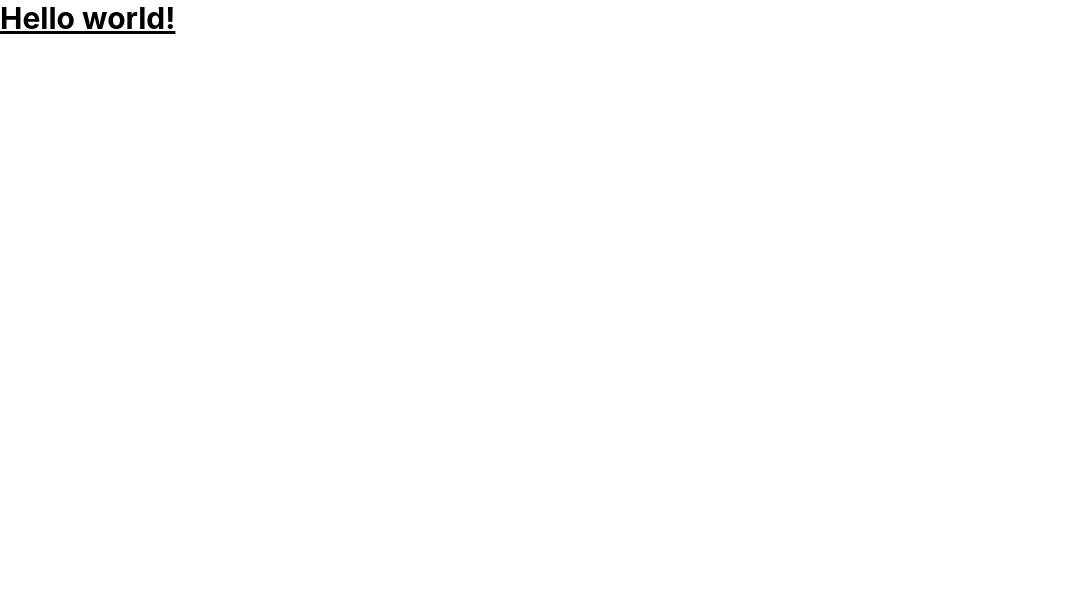
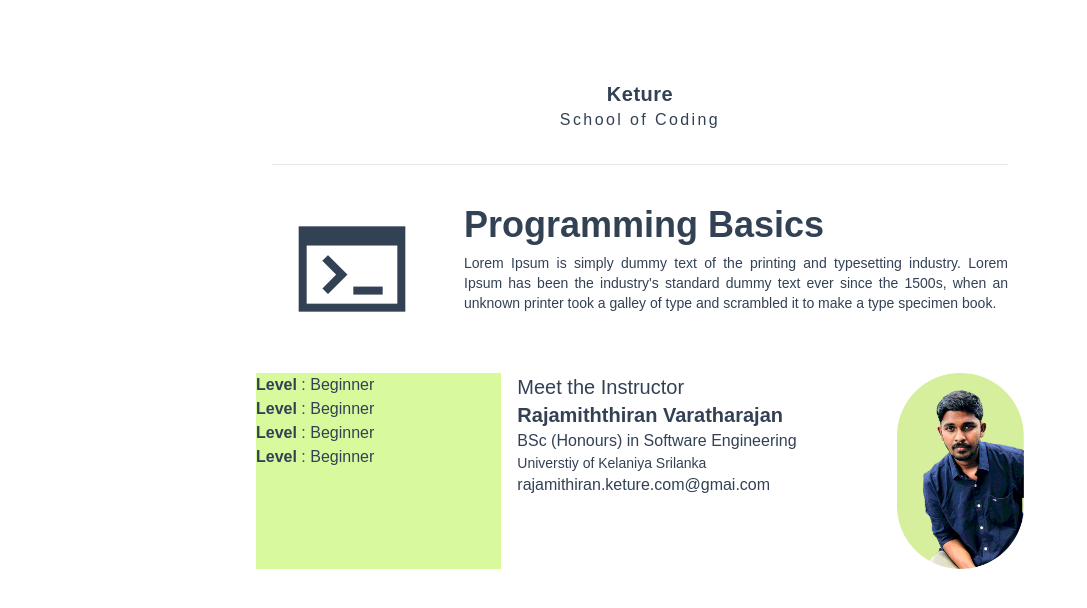
Before and after one commit to Keture/Keture-School-of-Coding, a React (Create React App) app: page / in a window 1280 px wide. Shown: the top 608 px of the page, without its empty margins (0-1087 px from the left). Built offline with nearby package versions, Linux system fonts and the light colour scheme.

Commit message:
basic layout

```diff
--- a/public/index.html
+++ b/public/index.html
@@ -2,7 +2,7 @@
 <html lang="en">
   <head>
     <meta charset="utf-8" />
-    <link rel="icon" href="%PUBLIC_URL%/favicon.ico" />
+    <link rel="icon" href="%PUBLIC_URL%/logo.png" />
     <meta name="viewport" content="width=device-width, initial-scale=1" />
     <meta name="theme-color" content="#000000" />
     <meta
@@ -24,7 +24,9 @@
       work correctly both with client-side routing and a non-root public URL.
       Learn how to configure a non-root public URL by running `npm run build`.
     -->
-    <title>React App</title>
+    <title>School of Coding</title>
+    <link rel="stylesheet" href="https://fonts.googleapis.com/css2?family=Material+Symbols+Outlined:opsz,wght,FILL,GRAD@20..48,100..700,0..1,-50..200" />
+    <link rel="stylesheet" href="https://fonts.googleapis.com/css2?family=Material+Symbols+Sharp:opsz,wght,FILL,GRAD@20..48,100..700,0..1,-50..200" />
   </head>
   <body>
     <noscript>You need to enable JavaScript to run this app.</noscript>
--- a/src/App.js
+++ b/src/App.js
@@ -1,9 +1,66 @@
+import mith from "./assets/images/mith.png";
 function App() {
   return (
-    <h1 className="text-3xl font-bold underline">
-      Hello world!
-    </h1>
-  )
+    <>
+      <div className="container max-w-3xl mx-auto mt-20 text-slate-700">
+        <div className=" text-center">
+          <div className=" text-xl font-black tracking-wide">Keture</div>
+          <div className="tracking-[.15em]">School of Coding</div>
+        </div>
+        <hr className="h-px my-8 bg-gray-200 border-0 dark:bg-slate-700 mx-4"></hr>
+        <div className="md:grid grid-cols-4 mt-10">
+          <div className=" flex align-middle justify-center">
+            <span className="material-symbols-sharp text-9xl">terminal</span>
+          </div>
+          <div className="col-span-3 px-4">
+            <div className="text-4xl font-black">Programming Basics</div>
+            <div className=" mt-2 text-sm text-justify">
+              Lorem Ipsum is simply dummy text of the printing and typesetting
+              industry. Lorem Ipsum has been the industry's standard dummy text
+              ever since the 1500s, when an unknown printer took a galley of
+              type and scrambled it to make a type specimen book.{" "}
+            </div>
+          </div>
+        </div>
+        <div className="md:grid grid-cols-3 mt-10 gap-4">
+          <div className="bg-lime-200">
+            <div>
+              <span className=" font-semibold">Level</span> : Beginner
+            </div>
+            <div>
+              <span className=" font-semibold">Level</span> : Beginner
+            </div>
+            <div>
+              <span className=" font-semibold">Level</span> : Beginner
+            </div>
+            <div>
+              <span className=" font-semibold">Level</span> : Beginner
+            </div>
+          </div>
+          <div className="col-span-2 md:grid grid-cols-4">
+            <div className="col-span-3">
+              <div className="text-xl">Meet the Instructor</div>
+              <div className="text-xl font-black">
+                Rajamiththiran Varatharajan
+              </div>
+              <div className="text-md">
+                BSc (Honours) in Software Engineering
+              </div>
+              <div className="text-sm">Universtiy of Kelaniya Srilanka</div>
+              <div className="text-md">rajamithiran.keture.com@gmai.com</div>
+            </div>
+            <div>
+              <img
+                className="block w-auto"
+                src={mith}
+                alt="Workflow"
+              />
+            </div>
+          </div>
+        </div>
+      </div>
+    </>
+  );
 }
 
 export default App;
--- a/src/index.css
+++ b/src/index.css
@@ -1,18 +1,22 @@
 @tailwind base;
 @tailwind components;
 @tailwind utilities;
+@import url('https://fonts.googleapis.com/css2?family=Manrope:wght@200;300;400;500;600;700;800&display=swap');
 
 
-body {
-  margin: 0;
-  font-family: -apple-system, BlinkMacSystemFont, 'Segoe UI', 'Roboto', 'Oxygen',
-    'Ubuntu', 'Cantarell', 'Fira Sans', 'Droid Sans', 'Helvetica Neue',
-    sans-serif;
-  -webkit-font-smoothing: antialiased;
-  -moz-osx-font-smoothing: grayscale;
+@layer base {
+  html {
+    margin: 0;
+    font-family: 'Manrope', sans-serif;
+    -webkit-font-smoothing: antialiased;
+    -moz-osx-font-smoothing: grayscale;
+  }
+
+  .material-symbols-outlined {
+    font-variation-settings:
+      'FILL' 0,
+      'wght' 400,
+      'GRAD' 0,
+      'opsz' 24
+  }
 }
-
-code {
-  font-family: source-code-pro, Menlo, Monaco, Consolas, 'Courier New',
-    monospace;
-}
```
Also changed, not shown: public/logo.png (added), src/assets/images/mith.png (added).
